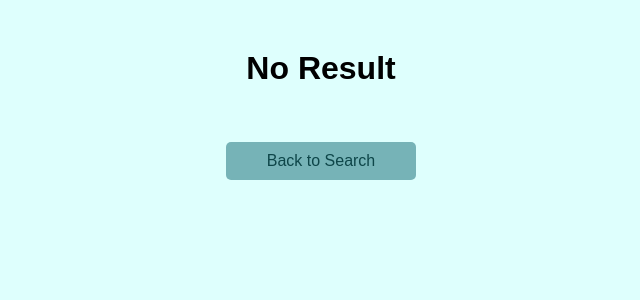
After one commit to software-students-fall2023/2-web-app-exercise-chili, a Flask app: template templates/no_result.html in a window 1280 px wide. The commit adds this page. Shown: the top 300 px of the page, without its empty margins (319-959 px from the left). Run offline with Flask 3, Linux system fonts and the light colour scheme; the template is opened without the code that fills it, so the values that code supplies are empty; parts of the project's set-up code (start-up, migrations or seed data) failed here and were passed over; some libraries are stand-ins or nearby versions.

Commit message:
Add No Result Page

```diff
--- a/app.py
+++ b/app.py
@@ -67,6 +67,10 @@ def search():
 
         docs = db.db.collection.find(query).sort("time", 1)
 
+        doclist=list(docs.clone())
+        if len(doclist)==0:
+            return render_template('no_result.html')
+
     else:
         docs = db.db.collection.find({}).sort("time", 1)
 
--- /dev/null
+++ b/templates/no_result.html
@@ -0,0 +1,21 @@
+<!-- No Result Page -->
+<!DOCTYPE html>
+<html>
+    <head>
+        <meta name="viewport" content="width=device-width, initial-scale=1">
+        <link rel="stylesheet" type="text/css" href="/static/css/style.css">
+    </head>
+    <body>
+        <h1><center>No Result</center></h1>
+        <br>
+        <p>
+            <button style="width:190px" onclick="goToSearchPage()">Back to Search</button>
+
+            <script>
+                function goToSearchPage() {
+                window.location.href = "/search_initial";
+                }
+            </script>
+        </p>
+    </body>
+</html>
--- a/templates/search_initial.html
+++ b/templates/search_initial.html
@@ -1,4 +1,4 @@
-<!-- Search Page -->
+<!-- Search Initial Page -->
 <!DOCTYPE html>
 <html>
     <head>
```
Also changed, not shown: templates/search.html (line endings or trailing spaces).
